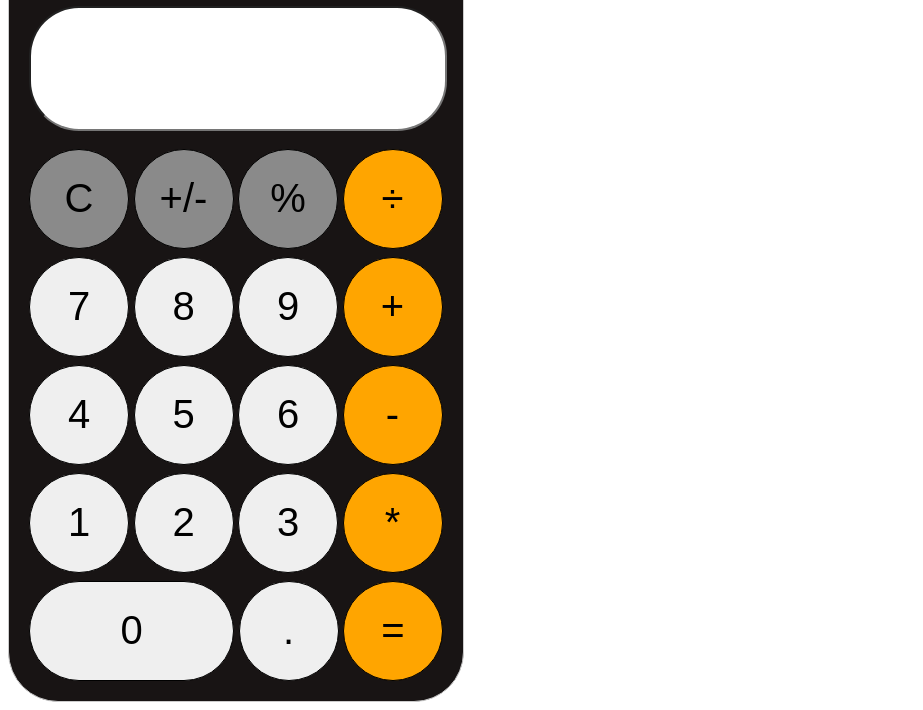
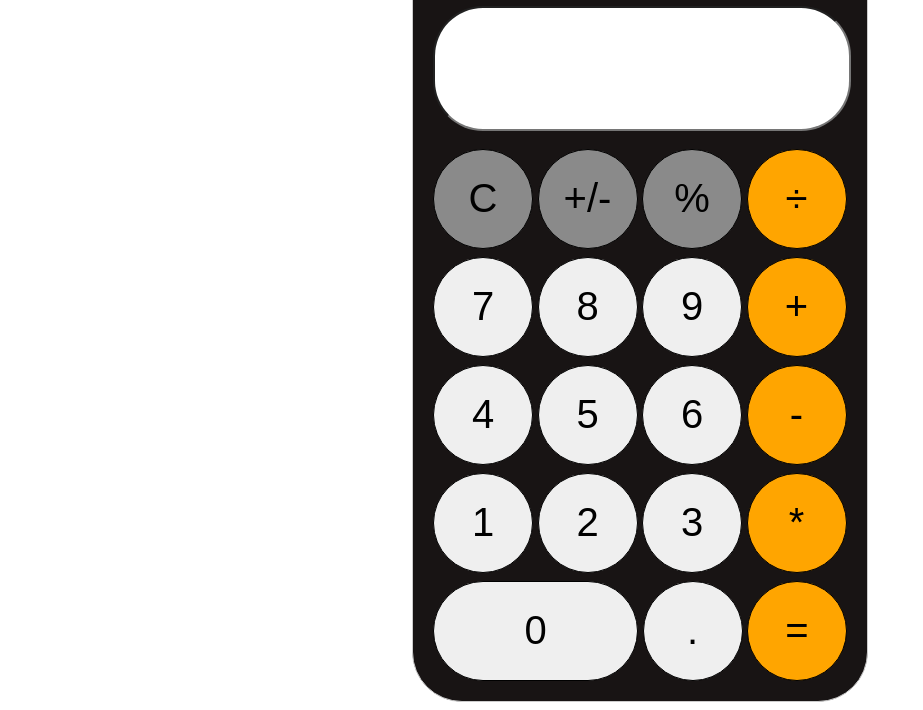
Before and after one commit to 07Onkar/calculatorjs, a plain HTML site: page index.html in a window 1280 px wide. Shown: the part 115-825 px from the top of the page, without its empty margins (0-923 px from the left). Drawn offline with Linux system fonts and the light colour scheme.

Commit message:
Update styles.css

```diff
--- a/styles.css
+++ b/styles.css
@@ -6,7 +6,7 @@ body{
 
 .container{
     max-width: 414px;
-/*     margin: 80px 0px 0px 740px; */
+    margin: 0 auto;
     padding: 30px 20px 20px;
     background-color: rgb(24, 20, 20);
     border: 1px solid #ccc;
```
